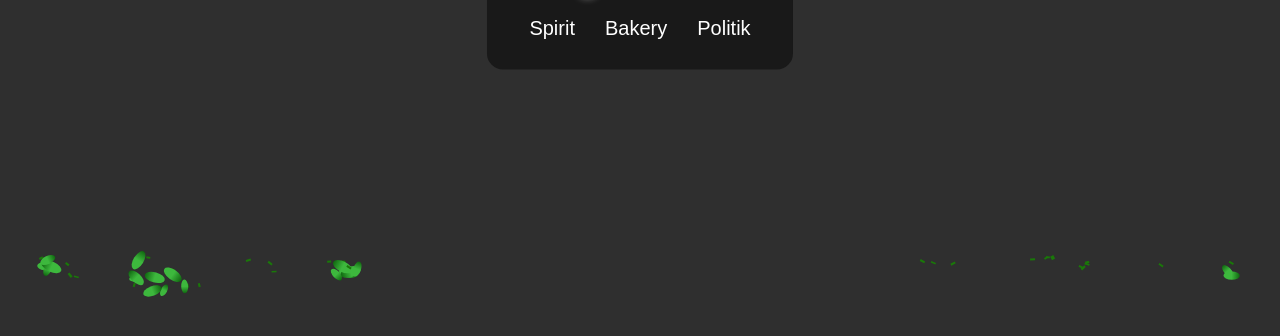
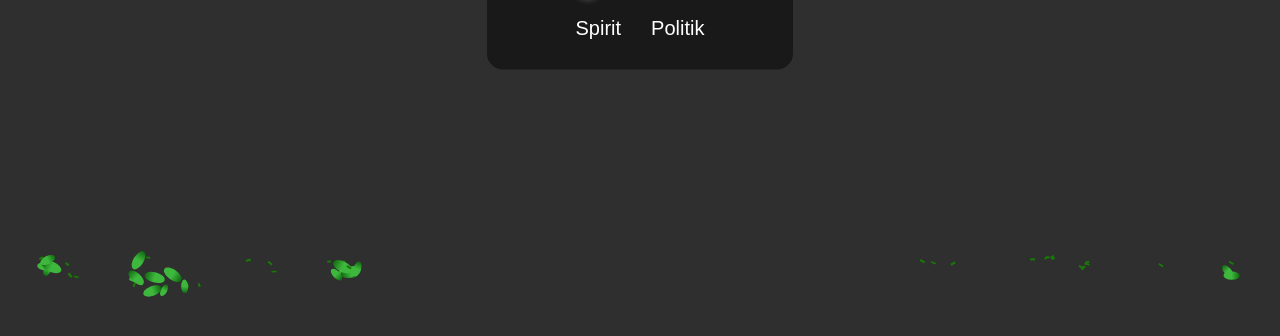
Before and after one commit to magicdruida/home, a plain HTML site: page index.html in a window 1280 px wide. Shown: the part 438-774 px from the top of the page. Drawn offline with Linux system fonts and the light colour scheme; animation ran at ten frames a second.

Commit message:
Update index.html
Signed-off-by: magicdruida <alanisvecci@gmail.com>

```diff
--- a/index.html
+++ b/index.html
@@ -16,7 +16,7 @@
 
 <nav>
   <a href="https://magicdruida.github.io/spirit/" class="menu-item spirit">Spirit</a>
-  <a href="https://magicdruida.github.io/bakery/" class="menu-item bakery">Bakery</a>
+
   <a href="https://magicdruida.github.io/politik/" class="menu-item politik">Politik</a>
 </nav>
   </main>
```
